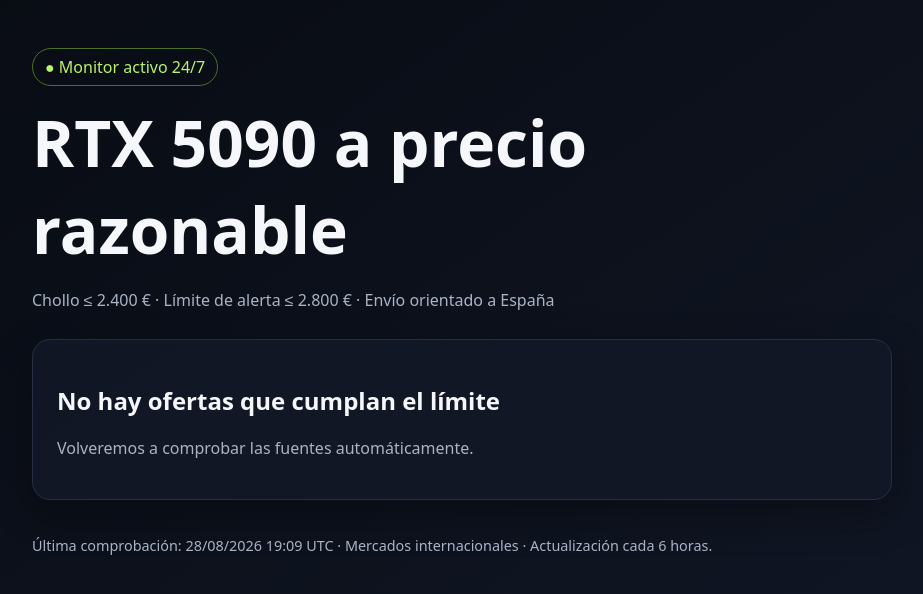
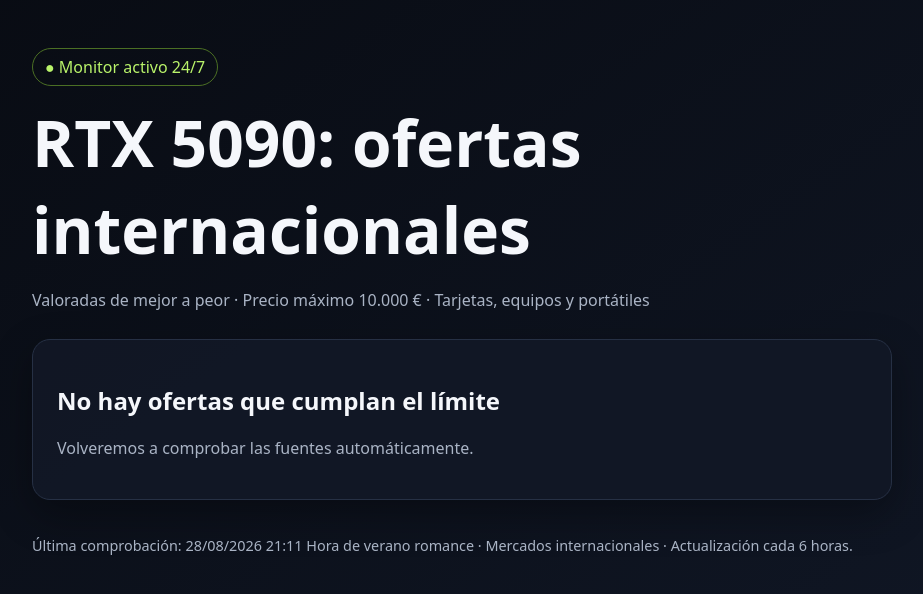
Before and after one commit to locomundo167-crypto/rtx5090-ofertas, a plain HTML site: page docs/index.html in a window 1280 px wide. Shown: the whole page, without its empty margins (178-1101 px from the left). Drawn offline with Linux system fonts and the light colour scheme.

Commit message:
Corregir texto de la página

```diff
--- a/docs/index.html
+++ b/docs/index.html
@@ -8,5 +8,5 @@
 .offer,.empty{background:rgba(18,24,38,.9);border:1px solid #263044;border-radius:18px;padding:24px;box-shadow:0 14px 40px #0005}.offer h2{font-size:2rem;margin:14px 0 6px}
 .badge{font-size:.8rem;background:#27430b;color:#caff8e;border-radius:999px;padding:6px 9px}a{display:inline-block;margin-top:12px;color:#111;background:var(--accent);padding:10px 14px;border-radius:10px;text-decoration:none;font-weight:700}
 .warning{color:#ffd479}footer{margin-top:36px;color:var(--muted);font-size:.9rem}
-</style></head><body><main><header><span class="status">● Monitor activo 24/7</span><h1>RTX 5090 a precio razonable</h1><p>Chollo ≤ 2.400 € · Límite de alerta ≤ 2.800 € · Envío orientado a España</p></header>
-<section class="grid"><section class="empty"><h2>No hay ofertas que cumplan el límite</h2><p>Volveremos a comprobar las fuentes automáticamente.</p></section></section><footer>Última comprobación: 28/08/2026 19:09 UTC · Mercados internacionales · Actualización cada 6 horas.</footer></main></body></html>
+</style></head><body><main><header><span class="status">● Monitor activo 24/7</span><h1>RTX 5090: ofertas internacionales</h1><p>Valoradas de mejor a peor · Precio máximo 10.000 € · Tarjetas, equipos y portátiles</p></header>
+<section class="grid"><section class="empty"><h2>No hay ofertas que cumplan el límite</h2><p>Volveremos a comprobar las fuentes automáticamente.</p></section></section><footer>Última comprobación: 28/08/2026 21:11 Hora de verano romance · Mercados internacionales · Actualización cada 6 horas.</footer></main></body></html>
```
